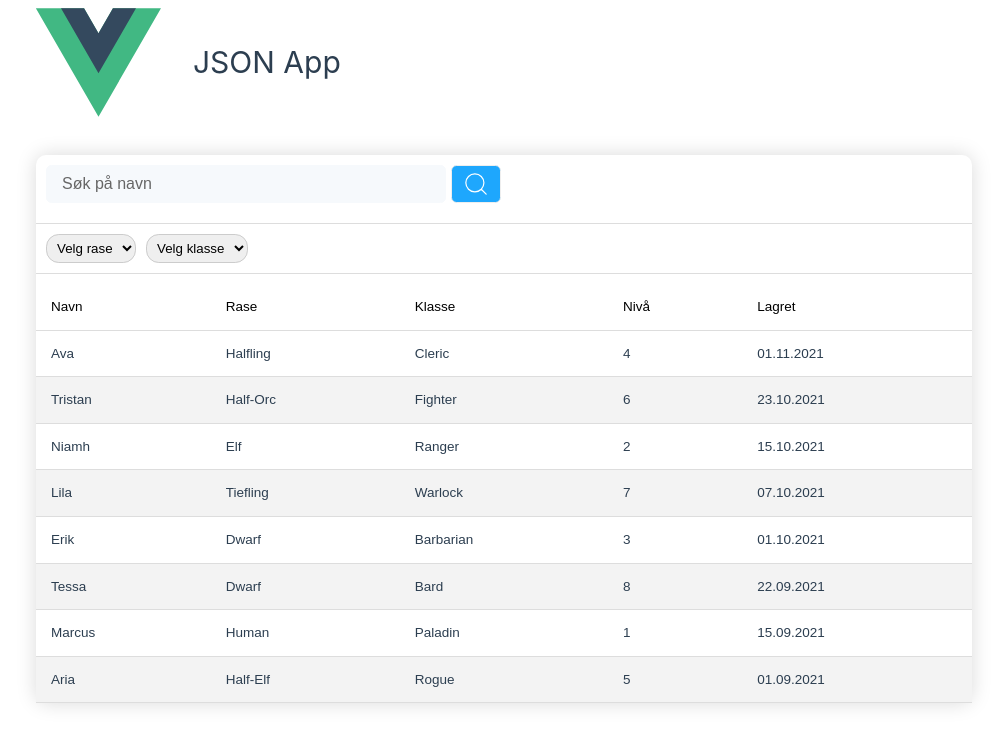
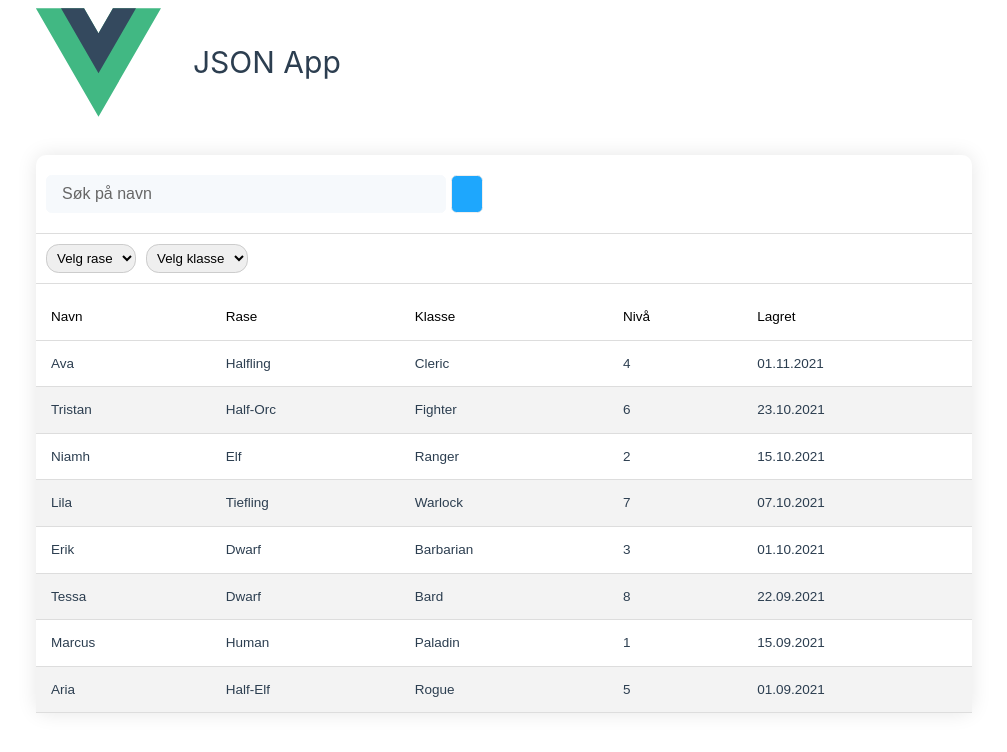
Before and after one commit to longegg/rpg, a Vue app: page / in a window 1280 px wide. Shown: the top 752 px of the page, without its empty margins (136-1143 px from the left). Built offline with nearby package versions, Linux system fonts and the light colour scheme.

Commit message:
Edit styling and icon functionality

```diff
--- a/src/assets/forms.css
+++ b/src/assets/forms.css
@@ -58,7 +58,7 @@
     background-color: #1EA7FD;
     border: 1px solid #eee;
     color: white;
-    padding: 0 12px;
+    padding: 0 15px;
     border-radius: 0.35rem;
     cursor: pointer;
 }
--- a/src/assets/main.css
+++ b/src/assets/main.css
@@ -60,8 +60,8 @@ a,
   display: flex;
   justify-content: space-between;
 }
-.styled-table__flex:hover i {
-  color: #000;
+.styled-table__flex:hover .sort-icon {
+  color: #333;
 }
 
 /* CSS */
@@ -112,18 +112,18 @@ a,
 
 /* Icons */
 
-.gg-sort-az, .gg-sort-za {
-  /* This value will multiple the actual size  */
+.gg-arrows-v, .gg-arrows-v-alt {
   --ggs: 0.9;
-  color: #666;
+  color: #999;
+  width: 22px;
+  margin-right: 5px;
 }
-.gg-sort-az:hover, .gg-sort-za:hover {
-  /* This value will multiple the actual size  */
-  color: red;
+.gg-arrow-up, .gg-arrow-down {
+  --ggs: 0.8;
+  color: #333;
 }
-.gg-arrows-v-alt {
+.gg-close {
   --ggs: 0.8;
-  color: #666;
 }
 
 /* Utility */
--- a/src/components/CharItem.vue
+++ b/src/components/CharItem.vue
@@ -15,6 +15,6 @@ const props = defineProps<{
     <td>{{ props.character.race }}</td>
     <td>{{ props.character.className }}</td>
     <td>{{ props.character.level }}</td>
-    <td>{{ formatDate(props.character.createdAt) }}</td>
+    <td>{{ formatDate(props.character.createdAt).value }}</td>
 </tr>
 </template>
--- a/src/components/CharMain.vue
+++ b/src/components/CharMain.vue
@@ -17,6 +17,7 @@ let filteredChars = ref(characters);
 let searchActive = ref(false);
 let filtersActive = ref(false);
 let sortOrder = ref(1);
+let sortActive = ref(false);
 
 function submit() {
     if (!searchInput.value) {
@@ -86,6 +87,7 @@ function sortDate() {
         }
     });
     sortOrder.value = -sortOrder.value;
+    sortActive.value = true;
 }
 </script>
 
@@ -110,16 +112,7 @@ function sortDate() {
                         class="search-form__reset clear"
                         aria-label="Nullstill søket"
                     >
-                        <svg width="20" height="20" viewBox="0 0 20 20">
-                            <path
-                                d="M10 10l5.09-5.09L10 10l5.09 5.09L10 10zm0 0L4.91 4.91 10 10l-5.09 5.09L10 10z"
-                                stroke="currentColor"
-                                fill="none"
-                                fill-rule="evenodd"
-                                stroke-linecap="round"
-                                stroke-linejoin="round"
-                            ></path>
-                        </svg>
+                        <i class="gg-close"></i>
                     </button>
                 </div>
                 <button
@@ -127,16 +120,7 @@ function sortDate() {
                     type="submit"
                     aria-label="search"
                 >
-                    <svg width="20" height="20" class="search-form__label" viewBox="0 0 20 20">
-                        <path
-                            d="M14.386 14.386l4.0877 4.0877-4.0877-4.0877c-2.9418 2.9419-7.7115 2.9419-10.6533 0-2.9419-2.9418-2.9419-7.7115 0-10.6533 2.9418-2.9419 7.7115-2.9419 10.6533 0 2.9419 2.9418 2.9419 7.7115 0 10.6533z"
-                            stroke="currentColor"
-                            fill="none"
-                            fill-rule="evenodd"
-                            stroke-linecap="round"
-                            stroke-linejoin="round"
-                        ></path>
-                    </svg>
+                    <i class="gg-search"></i>
                 </button>
             </form>
         </div>
@@ -168,8 +152,9 @@ function sortDate() {
                         <th @click="sortDate">
                             <div class="styled-table__flex">
                                 Lagret
-                                <i class="gg-arrows-v-alt sort-icon"></i>
-                                <i class="gg-shape-triangle hidden sort-icon sort-icon--flipped"></i>
+                                <i v-if="!sortActive" class="gg-arrows-v-alt sort-icon"></i>
+                                <i v-if="sortActive && sortOrder == -1" class="gg-arrow-up"></i>
+                                <i v-if="sortActive && sortOrder == 1" class="gg-arrow-down"></i>
                             </div>
                         </th>
                     </tr>
@@ -200,10 +185,10 @@ function sortDate() {
 .char-holder {
     margin-top: 30px;
     border-radius: 10px;
-    box-shadow: 0 0 20px rgba(0, 0, 0, 0.15);
+    box-shadow: 0 0 20px rgba(0, 0, 0, 0.10);
 }
 .char-inner {
-    padding: 10px;
+    padding: 20px 10px 10px;
 }
 .list {
     padding-top: 10px;
@@ -233,8 +218,6 @@ table {
     gap: 0;
     cursor: pointer;
 }
-.sort-icon {
-}
 .sort-icon--flipped {
     transform: rotate(180deg) scale(0.5);
 }
```
Also changed, not shown: src/main.ts (+4 -3 lines), 1 other file (tests, documents, lock files or other folders).
